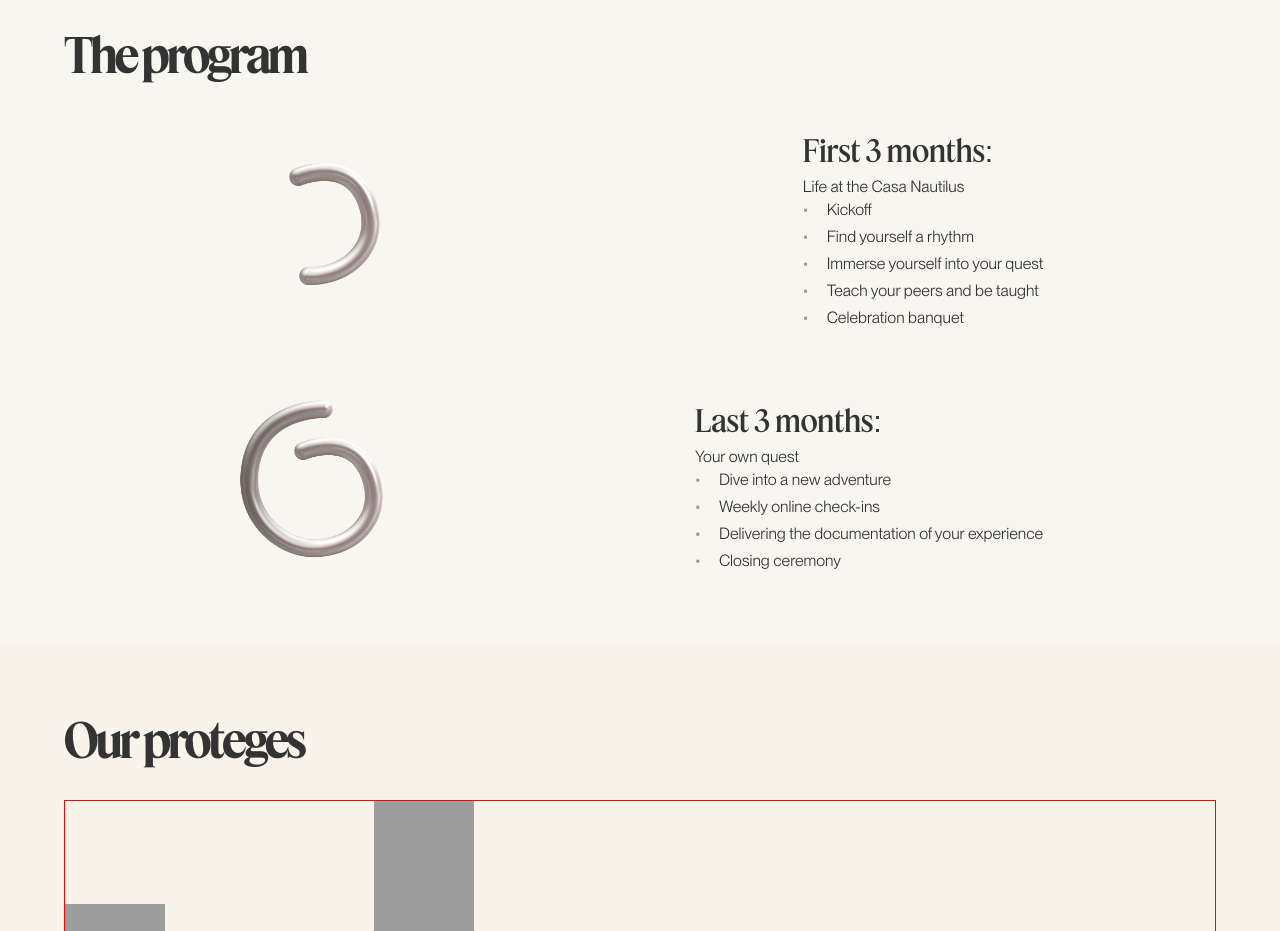
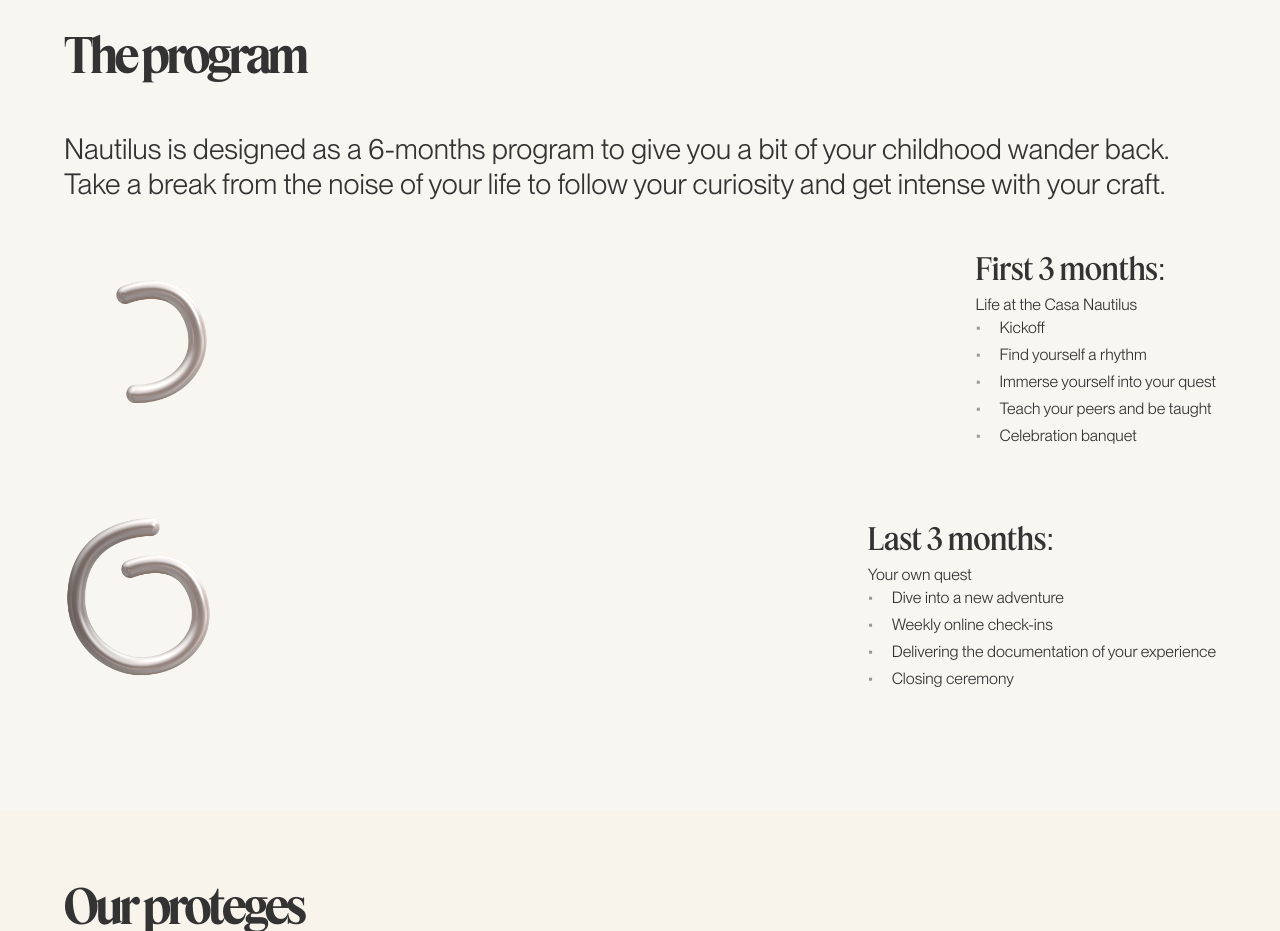
Before and after one commit to samvarcia/nautilus, a Next.js app: page / in a window 1280 px wide. Shown: the part 1480-2411 px from the top of the page. Built offline with nearby package versions, Linux system fonts and the light colour scheme; grey boxes are pictures that could not be loaded; a web font is replaced by a local one.

Commit message:
todays changes more

```diff
--- a/app/components/Program.jsx
+++ b/app/components/Program.jsx
@@ -6,6 +6,7 @@ const Program = () => {
   return (
     <section className={styles.programSection}>
       <h2 className={styles.title}>The program</h2>
+      <p className={styles.desc}>Nautilus is designed as a 6-months program to give you a bit of your childhood wander back. Take a break from the noise of your life to follow your curiosity and get intense with your craft.</p>
       <div className={styles.contentWrapper}>
         <div className={styles.column}>
           <div className={styles.imageWrapper}>
--- a/app/components/Program.module.css
+++ b/app/components/Program.module.css
@@ -12,13 +12,16 @@
     font-weight: bold;
     letter-spacing: -0.18rem;
   }
+  .desc{
+    font-size: 1.8rem;
+  }
 
   .contentWrapper {
     display: flex;
     flex-direction: column;
     /* max-width: 1200px; */
-    width: 70%;
-    margin: 0 auto;
+    width: 100%;
+    margin: 3rem 0;
     gap: 4rem;
   }
 
--- a/app/faq/page.module.css
+++ b/app/faq/page.module.css
@@ -10,7 +10,7 @@
     font-family: var(--font-feature-display);
     font-weight: 900;
     letter-spacing: -0.1rem;
-    margin: 2rem 0;
+    margin: 4.4rem 0;
 }
 .faqTextCont{
     display: grid;
```
